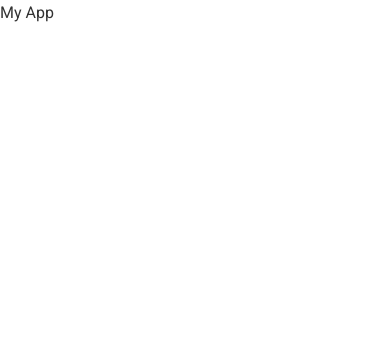
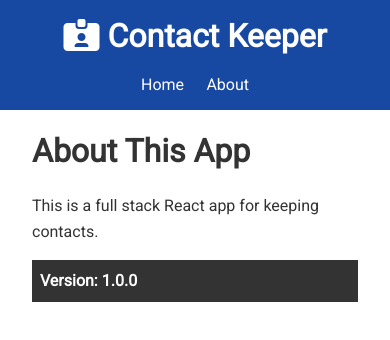
Before and after one commit to CedenoHernandez/contact-keeper, a React (Create React App) app in the folder client/: page /about in a window 390 px wide. Shown: the top 340 px of the page. Built offline with nearby package versions, Linux system fonts and the light colour scheme.

Commit message:
Set up Navbar & Router

```diff
--- a/client/src/App.css
+++ b/client/src/App.css
@@ -22,3 +22,421 @@
   background-color: #fff;
   color: #333;
 }
+
+a {
+  color: var(--primary-color);
+  text-decoration: none;
+}
+
+a:hover {
+  color: #666;
+}
+
+ul {
+  list-style: none;
+}
+
+img {
+  width: 100%;
+}
+
+/* Utilities */
+.container {
+  max-width: 1100px;
+  margin: auto;
+  overflow: hidden;
+  padding: 0 2rem;
+}
+
+/* Text Styles*/
+.x-large {
+  font-size: 4rem;
+  line-height: 1.2;
+  margin-bottom: 1rem;
+}
+
+.large {
+  font-size: 3rem;
+  line-height: 1.2;
+  margin-bottom: 1rem;
+}
+
+.lead {
+  font-size: 1.5rem;
+  margin-bottom: 1rem;
+}
+
+.text-center {
+  text-align: center;
+}
+
+.text-primary {
+  color: var(--primary-color);
+}
+
+.text-dark {
+  color: var(--dark-color);
+}
+
+.text-center {
+  text-align: center;
+}
+
+.text-right {
+  text-align: right;
+}
+
+.text-left {
+  text-align: left;
+}
+
+/* Cards */
+.card {
+  padding: 1rem;
+  border: #ccc 1px dotted;
+  margin: 0.7rem 0;
+}
+
+/* List */
+.list {
+  margin: 0.5rem 0;
+}
+
+.list li {
+  padding-bottom: 0.3rem;
+}
+
+/* Padding */
+.p {
+  padding: 0.5rem;
+}
+.p-1 {
+  padding: 1rem;
+}
+.p-2 {
+  padding: 2rem;
+}
+.p-3 {
+  padding: 3rem;
+}
+.py {
+  padding: 0.5rem 0;
+}
+.py-1 {
+  padding: 1rem 0;
+}
+.py-2 {
+  padding: 2rem 0;
+}
+.py-3 {
+  padding: 3rem 0;
+}
+
+/* Margin */
+.m {
+  margin: 0.5rem;
+}
+.m-1 {
+  margin: 1rem;
+}
+.m-2 {
+  margin: 2rem;
+}
+.m-3 {
+  margin: 3rem;
+}
+.my {
+  margin: 0.5rem 0;
+}
+.my-1 {
+  margin: 1rem 0;
+}
+.my-2 {
+  margin: 2rem 0;
+}
+.my-3 {
+  margin: 3rem 0;
+}
+
+/* Grid */
+.grid-2 {
+  display: grid;
+  grid-template-columns: repeat(2, 1fr);
+  grid-gap: 2rem;
+}
+
+.grid-3 {
+  display: grid;
+  grid-template-columns: repeat(3, 1fr);
+  grid-gap: 1rem;
+}
+
+.grid-4 {
+  display: grid;
+  grid-template-columns: repeat(4, 1fr);
+  grid-gap: 2rem;
+}
+
+.grid-2-3 {
+  display: grid;
+  grid-template-columns: 2fr 3fr;
+  grid-gap: 2rem;
+}
+
+.btn {
+  display: inline-block;
+  background: var(--light-color);
+  color: #333;
+  padding: 0.4rem 1.3rem;
+  font-size: 1rem;
+  border: none;
+  cursor: pointer;
+  margin-right: 0.5rem;
+  transition: opacity 0.2s ease-in;
+  outline: none;
+}
+
+.btn-link {
+  background: none;
+  padding: 0;
+  margin: 0;
+}
+
+.btn-block {
+  display: block;
+  width: 100%;
+}
+
+.btn-sm {
+  font-size: 0.8rem;
+  padding: 0.3rem 1rem;
+  margin-right: 0.2rem;
+}
+
+.badge {
+  font-size: 0.8rem;
+  padding: 0.2rem 0.7rem;
+  text-align: center;
+  margin: 0.3rem;
+  background: var(--light-color);
+  color: #333;
+  border-radius: 5px;
+}
+
+.alert {
+  padding: 0.7rem;
+  margin: 1rem 0;
+  opacity: 0.9;
+  background: var(--light-color);
+  color: #333;
+}
+
+.btn-primary,
+.bg-primary,
+.badge-primary,
+.alert-primary {
+  background: var(--primary-color);
+  color: #fff;
+}
+
+.btn-light,
+.bg-light,
+.badge-light,
+.alert-light {
+  background: var(--light-color);
+  color: #333;
+}
+
+.btn-dark,
+.bg-dark,
+.badge-dark,
+.alert-dark {
+  background: var(--dark-color);
+  color: #fff;
+}
+
+.btn-danger,
+.bg-danger,
+.badge-danger,
+.alert-danger {
+  background: var(--danger-color);
+  color: #fff;
+}
+
+.btn-success,
+.bg-success,
+.badge-success,
+.alert-success {
+  background: var(--success-color);
+  color: #fff;
+}
+
+.btn-white,
+.bg-white,
+.badge-white,
+.alert-white {
+  background: #fff;
+  color: #333;
+  border: #ccc solid 1px;
+}
+
+.btn:hover {
+  opacity: 0.8;
+}
+
+.bg-light,
+.badge-light {
+  border: #ccc solid 1px;
+}
+
+.round-img {
+  border-radius: 50%;
+}
+
+/* Forms */
+input {
+  margin: 1.2rem 0;
+}
+
+.form-text {
+  display: block;
+  margin-top: 0.3rem;
+  color: #888;
+}
+
+input[type='text'],
+input[type='email'],
+input[type='password'],
+input[type='date'],
+select,
+textarea {
+  display: block;
+  width: 100%;
+  padding: 0.4rem;
+  font-size: 1.2rem;
+  border: 1px solid #ccc;
+}
+
+input[type='submit'],
+button {
+  font: inherit;
+}
+
+.form-group {
+  margin: 1.2rem 0;
+}
+
+.form-group input {
+  margin: 0.2rem 0;
+}
+
+.form-container {
+  max-width: 500px;
+  margin: 2rem auto;
+  overflow: hidden;
+  padding: 0 2rem;
+}
+
+.form-container h1,
+h2,
+h3 {
+  text-align: center;
+}
+
+table th,
+table td {
+  padding: 1rem;
+  text-align: left;
+}
+
+table th {
+  background: var(--light-color);
+}
+
+/* Navbar */
+.navbar {
+  display: flex;
+  justify-content: space-between;
+  align-items: center;
+  padding: 0.7rem 2rem;
+  z-index: 1;
+  width: 100%;
+  border-bottom: solid 1px var(--primary-color);
+  opacity: 0.9;
+  margin-bottom: 1rem;
+}
+
+.navbar ul {
+  display: flex;
+}
+
+.navbar a {
+  color: #fff;
+  padding: 0.45rem;
+  margin: 0 0.25rem;
+}
+
+.navbar a:hover {
+  color: var(--light-color);
+}
+
+.navbar .welcome span {
+  margin-right: 0.6rem;
+}
+
+/* Animation (Add After) */
+.item-enter {
+  opacity: 0;
+}
+.item-enter-active {
+  opacity: 1;
+  transition: opacity 1000ms ease-in;
+}
+.item-exit {
+  opacity: 1;
+}
+.item-exit-active {
+  opacity: 0;
+  transition: opacity 1000ms ease-in;
+}
+
+/* Mobile Styles */
+@media (max-width: 700px) {
+  .hide-sm {
+    display: none;
+  }
+
+  .grid-2,
+  .grid-3,
+  .grid-4 {
+    grid-template-columns: 1fr;
+  }
+
+  /* Text Styles */
+  .x-large {
+    font-size: 3rem;
+  }
+
+  .large {
+    font-size: 2rem;
+  }
+
+  .lead {
+    font-size: 1rem;
+  }
+
+  /* Navbar */
+  .navbar {
+    display: block;
+    text-align: center;
+  }
+
+  .navbar h1 {
+    margin-bottom: 0.6rem;
+  }
+
+  .navbar ul {
+    text-align: center;
+    justify-content: center;
+  }
+}
--- a/client/src/App.js
+++ b/client/src/App.js
@@ -1,11 +1,23 @@
-import React from 'react';
+import React, { Fragment } from 'react';
+import { BrowserRouter as Router, Route, Switch } from 'react-router-dom';
+import Navbar from './components/layout/Navbar';
+import Home from './components/pages/Home';
+import About from './components/pages/About';
 import './App.css';
 
 const App = () => {
   return (
-    <div className="App">
-      My App
-    </div>
+    <Router>
+      <Fragment>
+        <Navbar />
+        <div className="container">
+          <Switch>
+            <Route exact path='/' component={Home} />
+            <Route exact path='/about' component={About} />
+          </Switch>
+        </div>
+      </Fragment>
+    </Router>
   );
 }
 
--- /dev/null
+++ b/client/src/components/layout/Navbar.js
@@ -0,0 +1,33 @@
+import React from 'react';
+import PropTypes from 'prop-types';
+import { Link } from 'react-router-dom';
+
+const Navbar = ({ title, icon }) => {
+  return (
+    <div className='navbar bg-primary'>
+      <h1>
+        <i className={icon} /> {title}
+      </h1>
+      <ul>
+        <li>
+          <Link to='/'>Home</Link>
+        </li>
+        <li>
+          <Link to='/about'>About</Link>
+        </li>
+      </ul>
+    </div>
+  )
+}
+
+Navbar.propTypes = {
+  title: PropTypes.string.isRequired,
+  icon: PropTypes.string,
+}
+
+Navbar.defaultProps = {
+  title: 'Contact Keeper',
+  icon: 'fas fa-id-card-alt'
+}
+
+export default Navbar;
--- /dev/null
+++ b/client/src/components/pages/About.js
@@ -0,0 +1,17 @@
+import React from 'react';
+
+const About = () => {
+  return (
+    <div>
+      <h1>About This App</h1>
+      <p className="my-1">
+        This is a full stack React app for keeping contacts.
+      </p>
+      <p className="bg-dark p">
+        <strong>Version: 1.0.0</strong>
+      </p>
+    </div>
+  )
+}
+
+export default About;
--- /dev/null
+++ b/client/src/components/pages/Home.js
@@ -0,0 +1,11 @@
+import React from 'react';
+
+const Home = () => {
+  return (
+    <div>
+      <h1>Home</h1>
+    </div>
+  )
+}
+
+export default Home;
```
